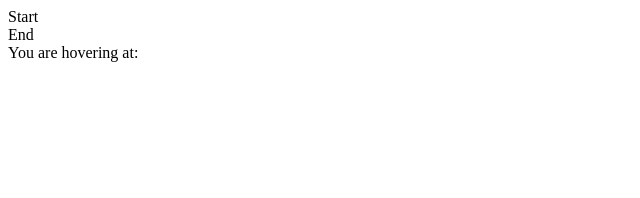
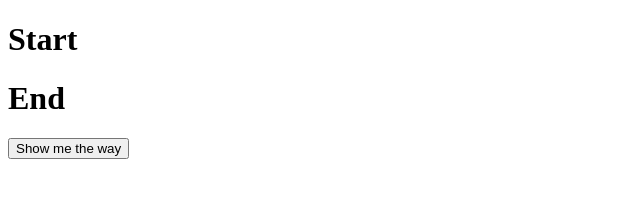
Before and after one commit to elishamutang/knight-travails, a website: page src/template.html in a window 1280 px wide. Shown: the whole page, without its empty margins (0-640 px from the left). Drawn offline with nearby package versions, Linux system fonts and the light colour scheme.

Commit message:
[update] updated html.

```diff
--- a/src/template.html
+++ b/src/template.html
@@ -8,9 +8,18 @@
     </head>
     <body>
         <div id="menu">
-            <div class="innerDiv" id="start">Start</div>
-            <div class="innerDiv" id="end">End</div>
-            <div class="innerDiv" id="locationHover">You are hovering at:</div>
+            <div class="innerDiv" id="start">
+                <h1>Start</h1>
+            </div>
+            <div class="innerDiv" id="end">
+                <h1>End</h1>
+            </div>
+            <div class="innerDiv" id="submitBtnDiv">
+                <button type="submit" id="submitBtn">Show me the way</button>
+            </div>
+            <div class="innerDiv" id="locationHover">
+                <p></p>
+            </div>
         </div>
         <div id="container"></div>
     </body>
```
